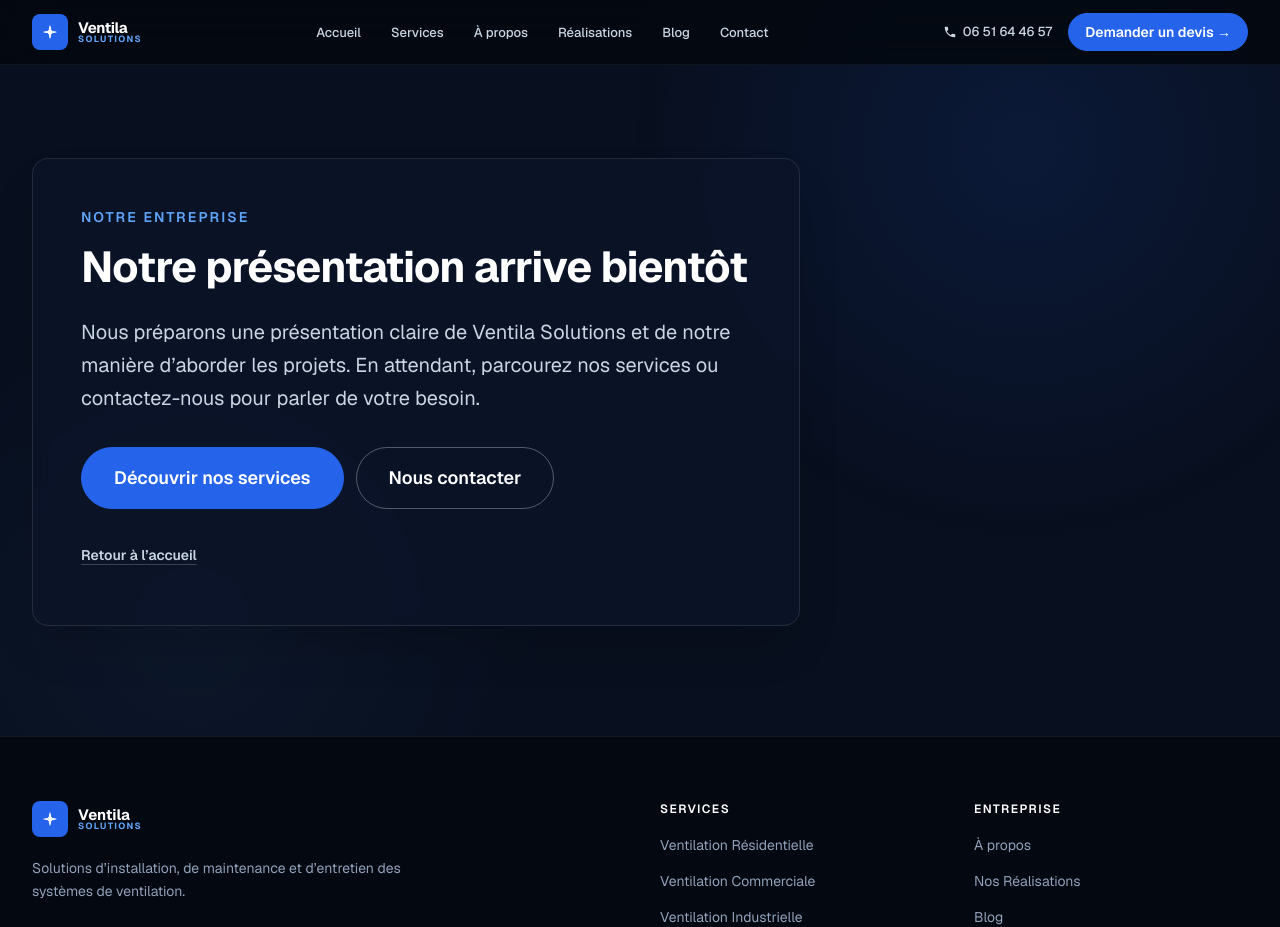
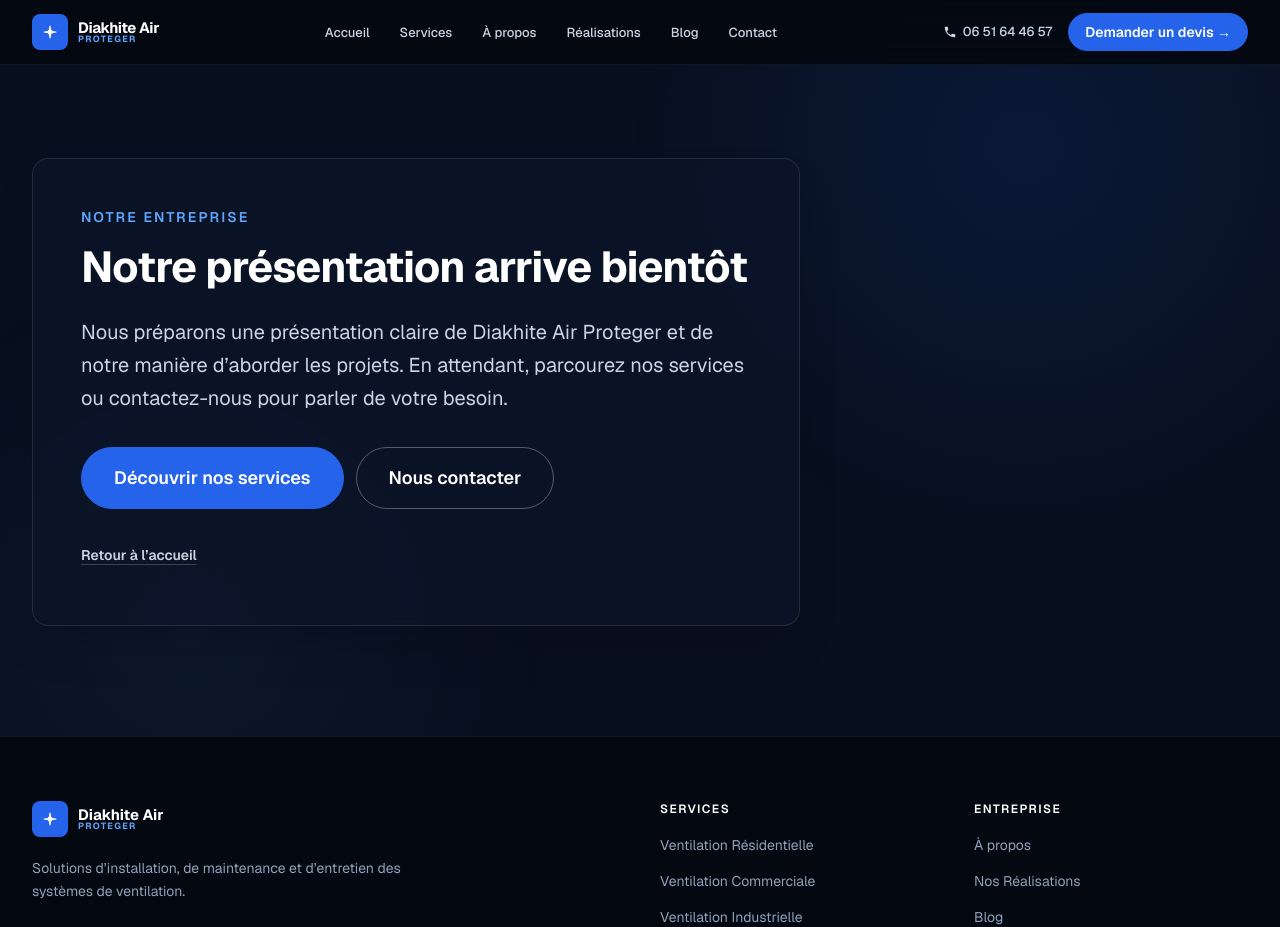
Before and after one commit to jymax4rl/Diakhite-air-proteger, a Next.js app: page /a-propos in a window 1280 px wide. Shown: the top 927 px of the page. Built offline with nearby package versions, Linux system fonts and the light colour scheme.

Commit message:
content: rename public brand to Diakhite Air Proteger
Co-authored-by: jymax4rl <jymax4rl@users.noreply.github.com>

```diff
--- a/src/app/a-propos/page.tsx
+++ b/src/app/a-propos/page.tsx
@@ -1,10 +1,10 @@
 import type { Metadata } from "next";
 import ComingSoon from "@/components/ui/ComingSoon";
+import { site } from "@/data/site";
 
 export const metadata: Metadata = {
   title: "À propos",
-  description:
-    "La présentation de Ventila Solutions est en préparation. Découvrez dès maintenant nos services de ventilation ou contactez-nous.",
+  description: `La présentation de ${site.brand.name} est en préparation. Découvrez dès maintenant nos services de ventilation ou contactez-nous.`,
 };
 
 export default function AProposPage() {
@@ -12,7 +12,7 @@ export default function AProposPage() {
     <ComingSoon
       eyebrow="Notre entreprise"
       title="Notre présentation arrive bientôt"
-      description="Nous préparons une présentation claire de Ventila Solutions et de notre manière d’aborder les projets. En attendant, parcourez nos services ou contactez-nous pour parler de votre besoin."
+      description={`Nous préparons une présentation claire de ${site.brand.name} et de notre manière d’aborder les projets. En attendant, parcourez nos services ou contactez-nous pour parler de votre besoin.`}
     />
   );
 }
--- a/src/app/contact/page.tsx
+++ b/src/app/contact/page.tsx
@@ -7,8 +7,7 @@ import { site } from "@/data/site";
 
 const origin = site.url;
 const canonicalUrl = `${origin}/contact`;
-const description =
-  "Présentez votre projet de ventilation, VMC, extraction ou traitement de l’air à Ventila Solutions et retrouvez nos coordonnées.";
+const description = `Présentez votre projet de ventilation, VMC, extraction ou traitement de l’air à ${site.brand.name} et retrouvez nos coordonnées.`;
 
 export const metadata: Metadata = {
   title: "Contact — Parlons de votre projet de ventilation",
--- a/src/components/home/AboutPreview.tsx
+++ b/src/components/home/AboutPreview.tsx
@@ -3,6 +3,7 @@ import Button from "@/components/ui/Button";
 import Container from "@/components/ui/Container";
 import SectionHeading from "@/components/ui/SectionHeading";
 import { images } from "@/data/images";
+import { site } from "@/data/site";
 
 const stats = [
   { value: "10+", label: "Années\nd'expérience", icon: <ClockIcon /> },
@@ -20,7 +21,7 @@ export default function AboutPreview() {
           {/* ── Text column ── */}
           <div>
             <SectionHeading
-              eyebrow="À propos de Ventila"
+              eyebrow={`À propos de ${site.brand.name}`}
               title="Votre partenaire de confiance en ventilation"
               description="Plus de 10 ans d'expérience au service de la qualité de l'air et de la performance énergétique. Nous accompagnons particuliers et entreprises dans tous leurs projets."
               headingId="about-heading"
--- a/src/components/layout/Footer.tsx
+++ b/src/components/layout/Footer.tsx
@@ -26,13 +26,13 @@ export default function Footer() {
             <Link
               href="/"
               className="inline-flex items-center gap-2.5 mb-5"
-              aria-label={site.brand.name}
+              aria-label={`${site.brand.name} — Accueil`}
             >
               <div className="w-9 h-9 bg-brand-600 rounded-lg flex items-center justify-center flex-shrink-0">
                 <LogoIcon />
               </div>
               <div className="leading-none">
-                <span className="block text-white font-bold text-[15px]">
+                <span className="block whitespace-nowrap text-[15px] font-bold text-white">
                   {site.brand.logoPrimary}
                 </span>
                 <span className="block text-brand-400 text-[9px] font-bold tracking-[0.15em] uppercase">
--- a/src/components/layout/MobileMenu.tsx
+++ b/src/components/layout/MobileMenu.tsx
@@ -164,6 +164,7 @@ export default function MobileMenu({ isOpen, onClose, links }: MobileMenuProps)
       >
         <a
           href={site.contact.phone.href}
+          aria-label={`Appelez ${site.brand.name} au ${site.contact.phone.display}`}
           style={{
             display: "flex",
             alignItems: "center",
--- a/src/components/layout/Navbar.tsx
+++ b/src/components/layout/Navbar.tsx
@@ -40,17 +40,17 @@ export default function Navbar({ onMenuToggle, menuOpen }: NavbarProps) {
           {/* ── Logo ── */}
           <Link
             href="/"
-            className="flex items-center gap-2.5 group flex-shrink-0"
+            className="flex min-w-0 items-center gap-2 group flex-shrink-0 sm:gap-2.5"
             aria-label={`${site.brand.name} — Accueil`}
           >
             <div className="w-9 h-9 bg-brand-600 rounded-lg flex items-center justify-center flex-shrink-0 group-hover:bg-brand-500 transition-colors duration-200">
               <LogoIcon />
             </div>
-            <div className="leading-none">
-              <span className="block text-white font-bold text-[15px] tracking-tight">
+            <div className="min-w-0 leading-none">
+              <span className="block whitespace-nowrap text-[13px] font-bold tracking-tight text-white sm:text-[15px]">
                 {site.brand.logoPrimary}
               </span>
-              <span className="block text-brand-400 text-[9px] font-bold tracking-[0.15em] uppercase">
+              <span className="block text-[8px] font-bold uppercase tracking-[0.14em] text-brand-400 sm:text-[9px] sm:tracking-[0.15em]">
                 {site.brand.logoSecondary}
               </span>
             </div>
--- a/src/components/services/WhyChooseUs.tsx
+++ b/src/components/services/WhyChooseUs.tsx
@@ -2,6 +2,7 @@ import Link from "next/link";
 import Container from "@/components/ui/Container";
 import SectionHeading from "@/components/ui/SectionHeading";
 import { trustThemes } from "@/data/service-page";
+import { site } from "@/data/site";
 
 export default function WhyChooseUs() {
   return (
@@ -19,7 +20,7 @@ export default function WhyChooseUs() {
               href="/a-propos"
               className="mt-7 inline-flex min-h-11 items-center gap-2 text-sm font-semibold text-brand-400 transition-colors hover:text-brand-300 motion-reduce:transition-none"
             >
-              En savoir plus sur Ventila Solutions <ArrowIcon />
+              En savoir plus sur {site.brand.name} <ArrowIcon />
             </Link>
           </div>
 
--- a/src/data/site.ts
+++ b/src/data/site.ts
@@ -1,8 +1,8 @@
 export const site = {
   brand: {
-    name: "Ventila Solutions",
-    logoPrimary: "Ventila",
-    logoSecondary: "Solutions",
+    name: "Diakhite Air Proteger",
+    logoPrimary: "Diakhite Air",
+    logoSecondary: "Proteger",
   },
   url: "https://diakhite-air-proteger.vercel.app",
   contact: {
```
Also changed, not shown: public/images/logo/ventila-logo.svg, 1 other file (tests, documents, lock files or other folders).
